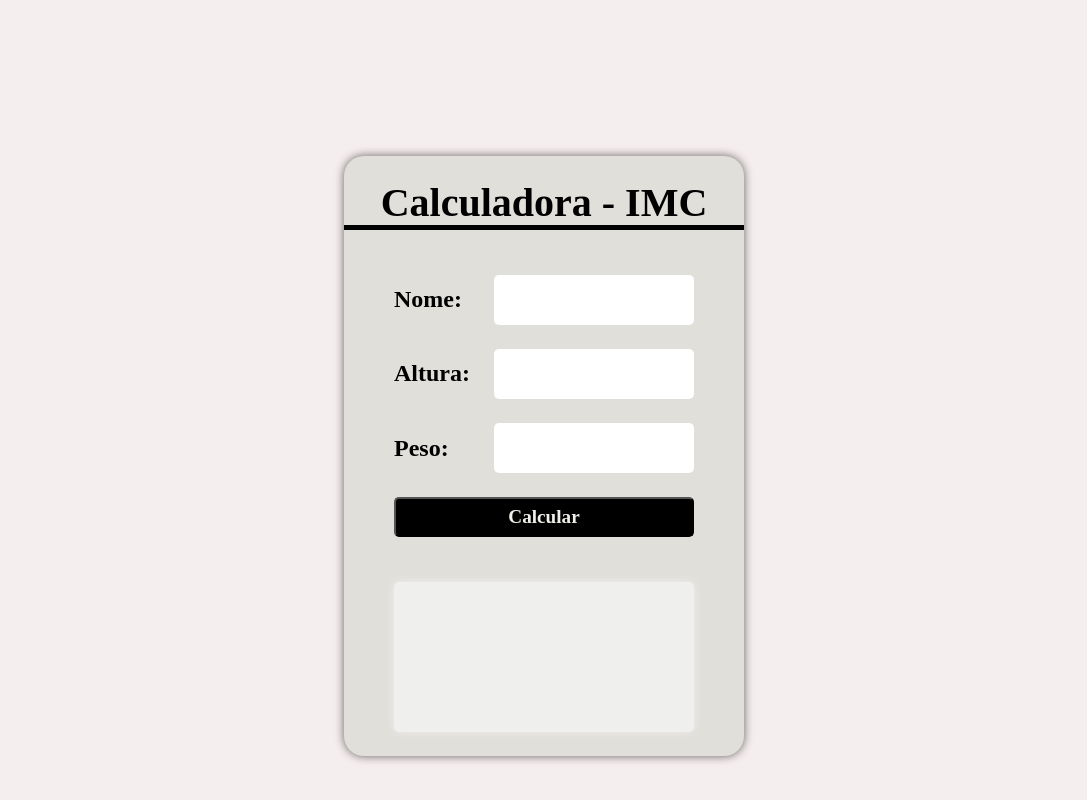
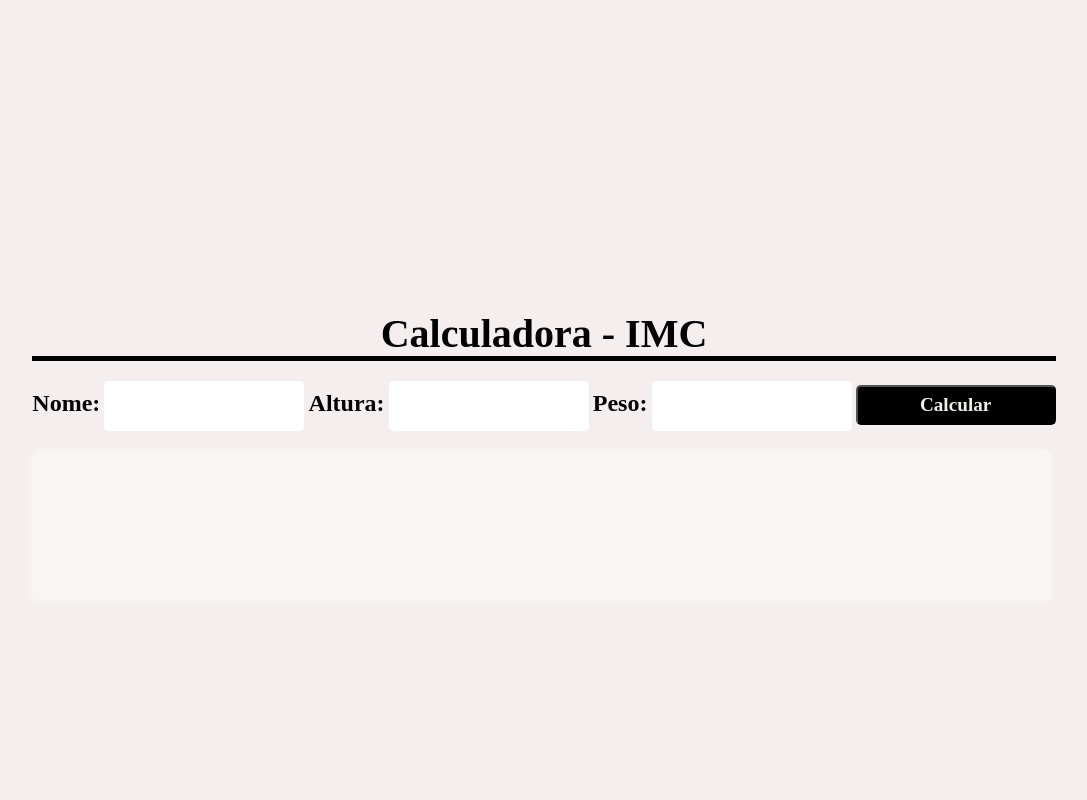
Before and after one commit to danilocarvalhal123/Efeito-Scroll-OnePage, a plain HTML site: page index.html in a window 1280 px wide. Shown: the part 1544-2344 px from the top of the page, without its empty margins (96-1183 px from the left). Drawn offline with nearby package versions, Linux system fonts and the light colour scheme.

Commit message:
Atualização em 02/04/2023

```diff
--- a/style.css
+++ b/style.css
@@ -119,18 +119,6 @@ div.relogio span{
 }
 /*------------------IMC------------------*/
 
-.container{
-    display: flex;
-    flex-direction: column;
-    background: rgb(224, 223, 218);
-    width: 400px;
-    height: 600px;
-    align-items: center;
-    justify-content: space-evenly;
-    border-radius: 20px;
-    box-shadow: 0 0 10px rgb(104, 96, 96);
-  }
-
   .title{
     display: flex;
     justify-content: center;
@@ -143,7 +131,7 @@ div.relogio span{
   }
 
   .input {
-    display: flex;
+    display: inline;
     width: 300px;
     height: 50px;
     justify-content: space-between;
@@ -155,7 +143,7 @@ div.relogio span{
     border-radius: 5px;
     border:none;
     outline: 0;
-    font: bold 1.5rem serif;
+    font: 1rem serif;
     text-align: center;
   }
 
@@ -164,7 +152,7 @@ div.relogio span{
   }
 
   #calcular{
-    width: 300px;
+    width: 200px;
     height: 40px;
     font: bold 1.2rem serif;
     background: #000;
@@ -178,7 +166,7 @@ div.relogio span{
     display: flex;
     margin-top: 20px;
     align-items: center;
-    width: 300px;
+    width: 1020px;
     height: 150px;
     border-radius: 5px;
     font: italic 1.5rem serif;
```
